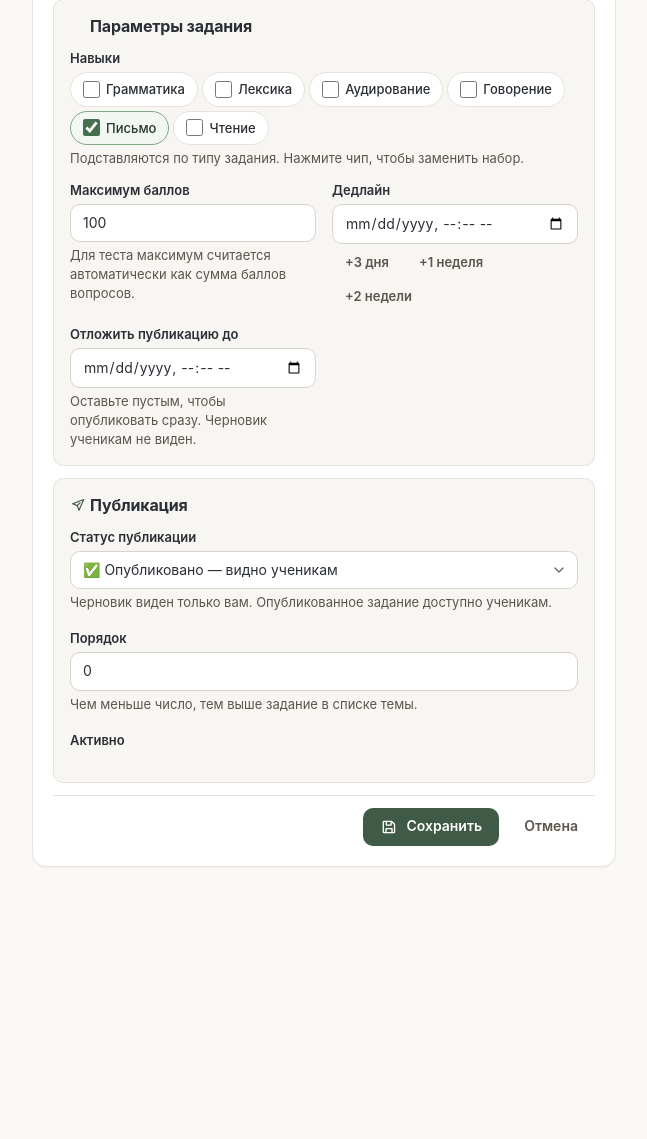
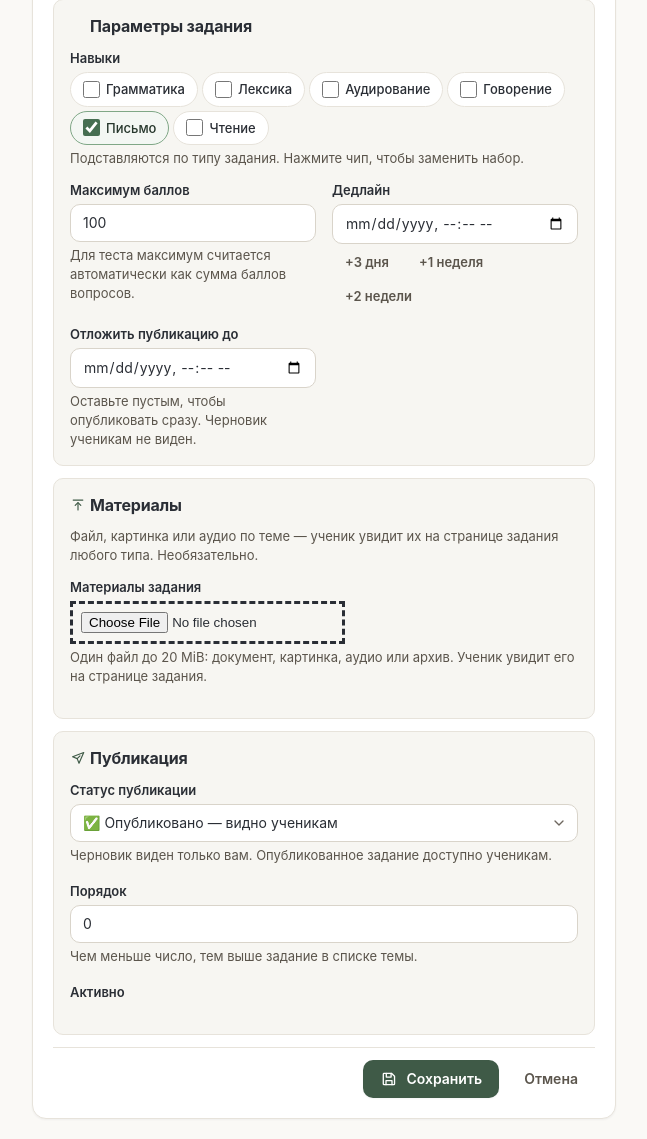
Before and after one commit to vasgrishin-a11y/english_lms, a Django app: page /teacher/curriculum/assignments/new/ in a window 1280 px wide. Shown: the part 2451-3590 px from the top of the page, without its empty margins (264-911 px from the left). Before the commit the page ends 3318 px from the top, so only its background shows below. Run offline with Django 5.2, Linux system fonts and the light colour scheme; the visitor is signed in with stand-in values (Sample User, id 1); data comes from the database, SQL or seed files in the repository; data that the repository does not hold is empty; parts of the project's set-up code (start-up, migrations or seed data) failed here and were passed over; some libraries are stand-ins or nearby versions.

Commit message:
Материалы (вложение) доступны для задания любого типа
Секция «Материалы» в форме задания больше не скрывается для типов
«текст», «тест» и «карточки»: поле material_file и его показ ученику
и так работали для любого типа, ограничение было только в шаблоне.
Добавлены accept-фильтр по разрешённым форматам и подсказка о лимите,
регрессионные тесты на все шесть типов заданий.

Co-authored-by: arena-agent <297053741+arena-agent@users.noreply.github.com>

```diff
--- a/lms/forms.py
+++ b/lms/forms.py
@@ -429,6 +429,15 @@ class AssignmentForm(forms.ModelForm):
         self.fields["assigned_students"].queryset = User.objects.filter(
             profile__role=Profile.Role.STUDENT, is_active=True
         ).order_by("last_name", "first_name", "username")
+
+        # Материалы можно прикрепить к заданию любого типа
+        self.fields["material_file"].widget.attrs["accept"] = ",".join(
+            f".{ext}" for ext in sorted(ALLOWED_FILE_EXTENSIONS)
+        )
+        self.fields["material_file"].help_text = (
+            f"Один файл до {settings.LMS_MAX_FILE_BYTES // (1024 * 1024)} MiB: "
+            "документ, картинка, аудио или архив. Ученик увидит его на странице задания."
+        )
 
         # Улучшаем выпадающий список тем: показываем Блок - Тема
         self.fields["topic"].queryset = (
--- a/lms/templates/lms/teacher_assignment_form.html
+++ b/lms/templates/lms/teacher_assignment_form.html
@@ -187,8 +187,9 @@
                     </div>
                 </div>
 
-                <div class="form-section" data-show-types="file audio mixed">
-                    <h2 class="section-title">{% icon "send" %}Материалы</h2>
+                <div class="form-section">
+                    <h2 class="section-title">{% icon "upload" %}Материалы</h2>
+                    <p class="help-text">Файл, картинка или аудио по теме — ученик увидит их на странице задания любого типа. Необязательно.</p>
                     <p class="help-text" data-show-types="audio">Для аудио ученик прикрепит запись. Можно дать образец произношения.</p>
                     <div class="form-field{% if form.material_file.errors %} field-error{% endif %}">
                         <label for="{{ form.material_file.id_for_label }}">{{ form.material_file.label }}</label>
```
Also changed, not shown: lms/tests/test_ux.py (+54 -0 lines).
